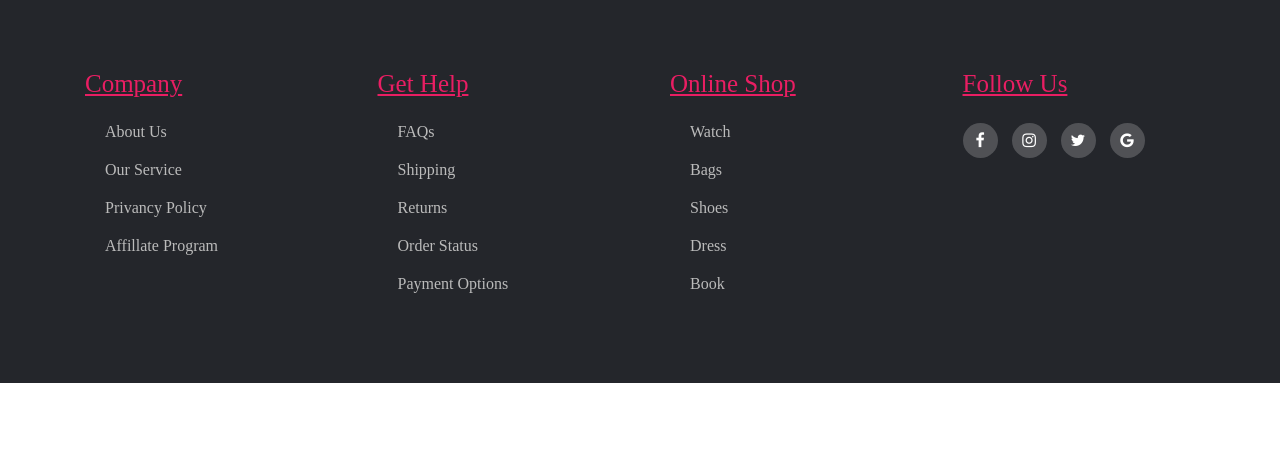
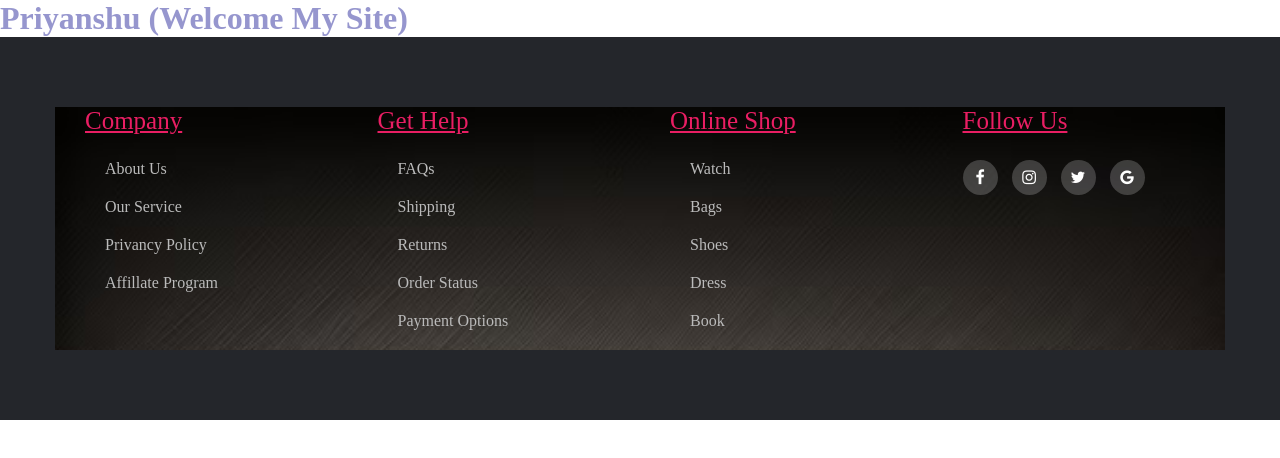
Before and after one commit to Private402/Priyanshu, a plain HTML site: page index.html in a window 1280 px wide. Drawn offline with Linux system fonts and the light colour scheme.

Commit message:
welcomepriyanshusite
I am devepoler

```diff
--- a/index.css
+++ b/index.css
@@ -72,7 +72,7 @@ ul{
     font-weight: 300;
     color:#bbbbbb;
     display: block;
-    transition: all 0.5s ease;
+    transition: all 0.2s ease;
     margin: 20px;
 
 }
@@ -81,3 +81,7 @@ ul{
     padding-left:10px;
 
 }
+#priyanshu{
+color:rgb(150, 150, 206);
+text-transform: capitalize;
+}
--- a/index.html
+++ b/index.html
@@ -9,6 +9,9 @@
 
 </head>
 <body>
+    <h1 id="priyanshu">
+        Priyanshu (welcome my site)
+    </h1>
     <footer class="footer">
         <div class="container">
             <div class="row">
```
Also changed, not shown: downlond2.avif (added).
